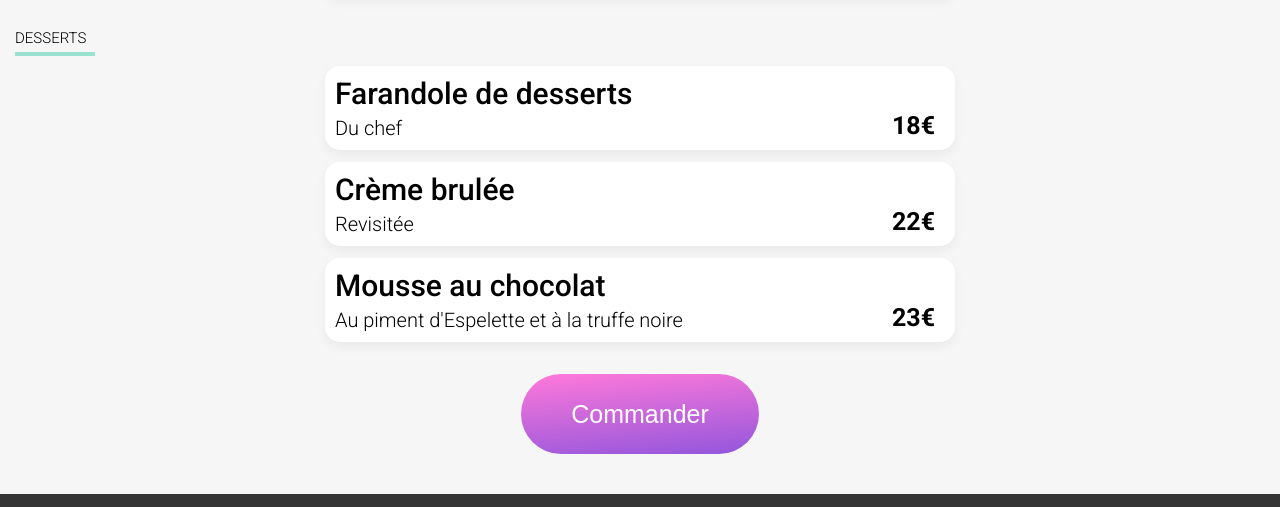
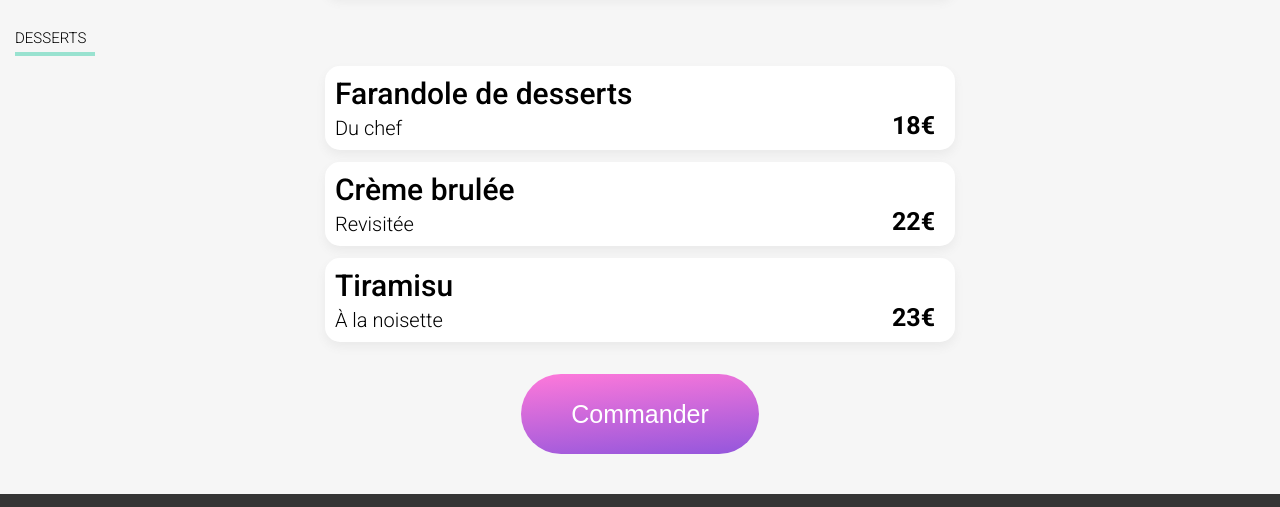
Before and after one commit to sabre-21/projet3, a website: page restaurant_4.html in a window 1280 px wide. Shown: the part 1316-1823 px from the top of the page. Drawn offline with Linux system fonts and the light colour scheme; a web font is replaced by a local one.

Commit message:
changement

```diff
--- a/restaurant_4.html
+++ b/restaurant_4.html
@@ -131,8 +131,8 @@
 
                         <div class="epd_list_item">
                             <div class="epd_list_item_txt">
-                                <h3>Mousse au chocolat</h3>
-                                <p>Au piment d'Espelette et à la truffe noire</p>
+                                <h3>Tiramisu</h3>
+                                <p>À la noisette</p>
                             </div>
                             <div class="epd_list_item_price">23€</div>
                             <div class="epd_list_item_check"><i class="fa-solid fa-circle-check"></i></div>
```
